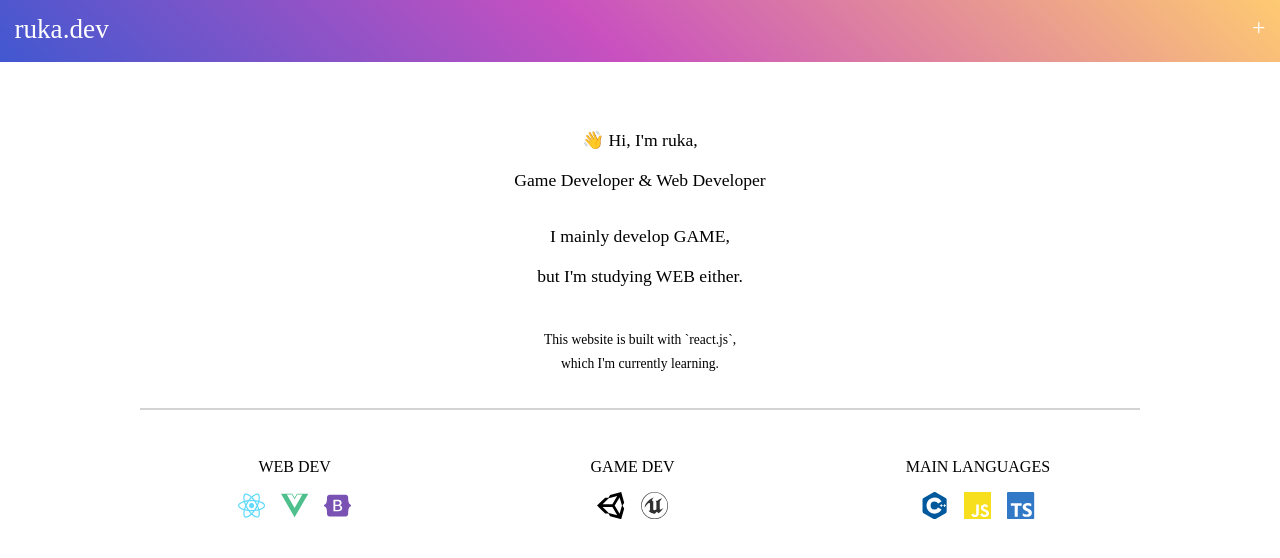
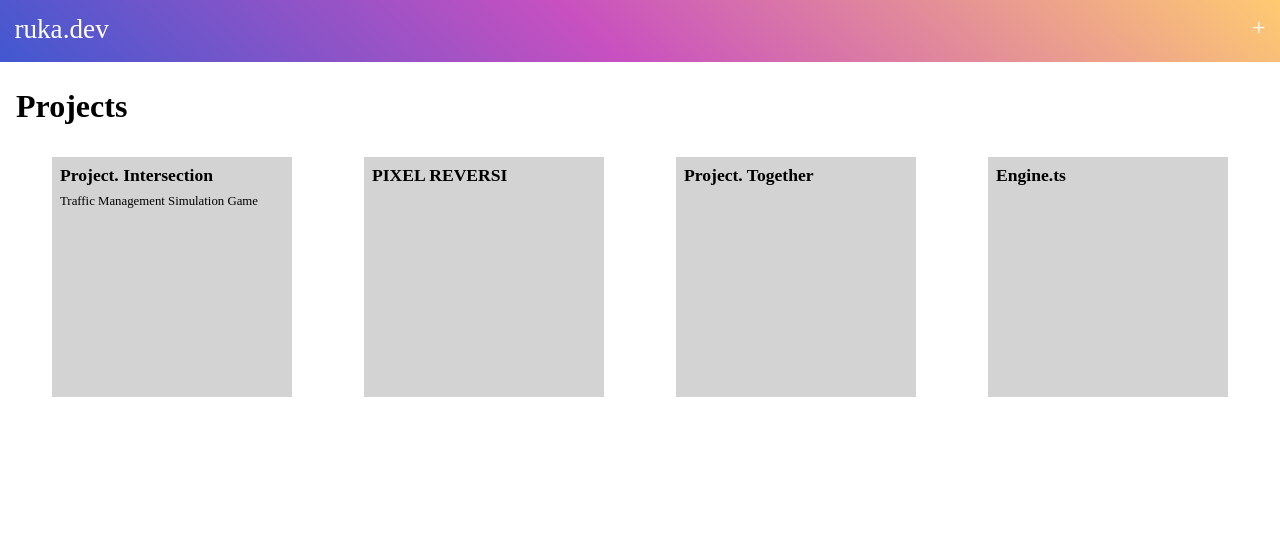
Before and after one commit to W298/react-ruka.dev, a React (Create React App) app: page / in a window 1280 px wide. Shown: the top 558 px of the page. Built offline with nearby package versions, Linux system fonts and the light colour scheme; a small style sheet from the web is missing.

Commit message:
convert code to reactistic

```diff
--- a/src/App.css
+++ b/src/App.css
@@ -6,6 +6,7 @@ body {
 }
 
 .header {
+  z-index: 100;
   position: fixed;
   width: calc(100% - 0.7rem);
   background-color: #4158d0;
--- a/src/App.js
+++ b/src/App.js
@@ -4,8 +4,8 @@ import MainBody from "./MainBody.js";
 
 function App() {
   const [viewHidden, setViewHidden] = useState({
-    home: false,
-    projects: true
+    home: true,
+    projects: false
   });
 
   return (
@@ -20,6 +20,8 @@ function App() {
 }
 
 function Header({ setViewHidden }) {
+  const [headerOpened, setHeaderOpened] = useState(false);
+
   const menuList = [
     {
       id: 1,
@@ -48,20 +50,18 @@ function Header({ setViewHidden }) {
   ];
 
   function toggleHeaderOpen() {
-    document.querySelector(".header-menu-container").classList.toggle("hidden");
-    document.querySelector(".header").classList.toggle("opened");
-    document.querySelector(".header-button").classList.toggle("active");
+    setHeaderOpened(!headerOpened);
   }
 
   return (
-    <div className="header">
+    <div className={"header" + (headerOpened ? " opened" : "")}>
       <div className="header-upper-container">
         <div className="header-title">ruka.dev</div>
-        <div className="header-button" onClick={toggleHeaderOpen}>
+        <div className={"header-button" + (headerOpened ? " active" : "")} onClick={toggleHeaderOpen}>
           +
         </div>
       </div>
-      <div className="header-menu-container hidden">
+      <div className={"header-menu-container" + (headerOpened ? "" : " hidden")}>
         {menuList.map((menu) => {
           return (
             <div
--- a/src/Projects.css
+++ b/src/Projects.css
@@ -0,0 +1,39 @@
+.proj-page-title {
+  font-size: 2rem;
+  font-weight: bold;
+  margin-bottom: 1rem;
+}
+
+.proj-card-container {
+  display: flex;
+  flex-wrap: wrap;
+  justify-content: space-around;
+}
+
+.proj-card {
+  background-color: lightgray;
+  margin: 1rem;
+  width: calc(7rem + 10vw);
+  height: calc(7rem + 10vw);
+}
+
+.proj-card-title {
+  z-index: 0;
+  position: relative;
+  font-weight: bold;
+  font-size: 1.1rem;
+  width: calc(6rem + 10vw);
+  word-wrap: break-word;
+  padding: 0.5rem;
+}
+
+.proj-card-subtitle {
+  font-size: 80%;
+  padding: 0 0.5rem;
+}
+
+.proj-card-img {
+  width: inherit;
+  height: inherit;
+  border: none; outline: none;
+}
--- a/src/Projects.js
+++ b/src/Projects.js
@@ -2,7 +2,44 @@ import React from "react";
 import "./Projects.css";
 
 function Projects() {
-  return <div>asdff</div>;
+  const projectList = [
+    {
+      title: "Project. Intersection",
+      subtitle: "Traffic Management Simulation Game",
+      thumnailImg: ""
+    },
+    {
+      title: "PIXEL REVERSI",
+      thumnailImg: ""
+    },
+    {
+      title: "Project. Together",
+      thumnailImg: ""
+    },
+    {
+      title: "Engine.ts",
+      thumnailImg: ""
+    }
+  ];
+
+  return (
+    <div>
+      <div className="proj-page-title">Projects</div>
+      <div className="proj-card-container">
+        {projectList.map((proj) => <Card title={proj.title} subtitle={proj.subtitle} thumnailImg={proj.thumnailImg}/>)}
+      </div>
+    </div>
+  );
+}
+
+function Card({ title, subtitle, thumnailImg }) {
+  return (
+    <div className="proj-card">
+      <div className="proj-card-title">{title}</div>
+      <div className="proj-card-subtitle">{subtitle}</div>
+      {/* <img src={thumnailImg} className="proj-card-img"></img> */}
+    </div>
+  );
 }
 
 export default Projects;
```
